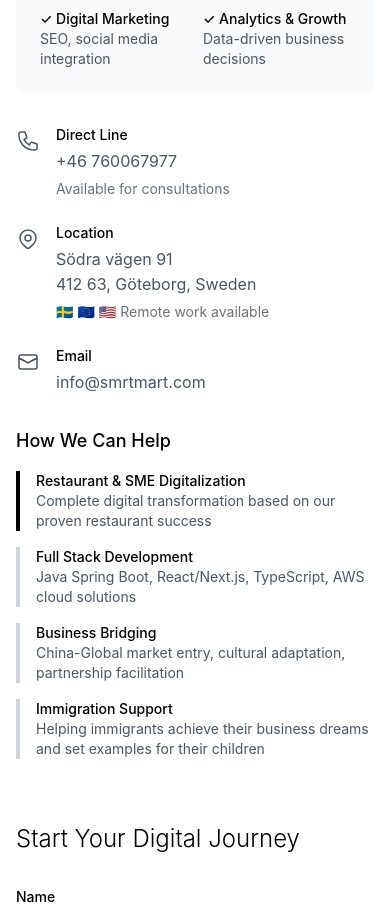
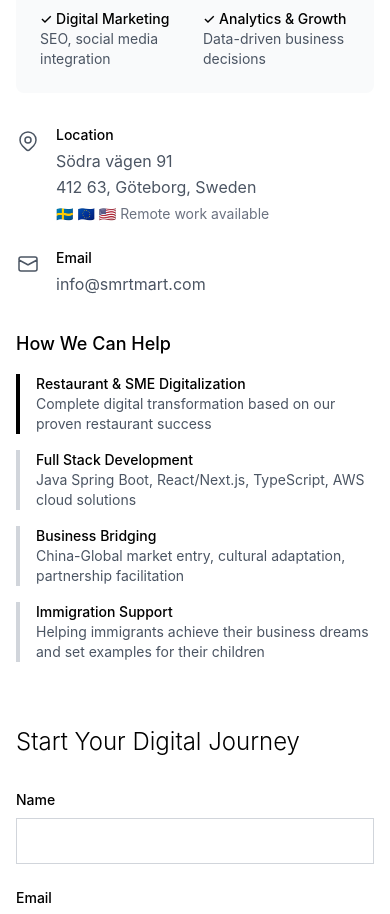
Before and after one commit to bluehawana/smartmart-next-frontend, a Next.js app: page /contact in a window 390 px wide. Shown: the part 780-1694 px from the top of the page. Built offline with nearby package versions, Linux system fonts and the light colour scheme.

Commit message:
Remove phone number from contact information - keep only contact form and email

```diff
--- a/src/app/about/page.tsx
+++ b/src/app/about/page.tsx
@@ -142,12 +142,6 @@
                 <div className="space-y-3">
                   <div className="flex items-center space-x-3">
                     <svg className="w-5 h-5 text-gray-600" fill="none" stroke="currentColor" viewBox="0 0 24 24">
-                      <path strokeLinecap="round" strokeLinejoin="round" strokeWidth={1.5} d="M3 5a2 2 0 012-2h3.28a1 1 0 01.948.684l1.498 4.493a1 1 0 01-.502 1.21l-2.257 1.13a11.042 11.042 0 005.516 5.516l1.13-2.257a1 1 0 011.21-.502l4.493 1.498a1 1 0 01.684.949V19a2 2 0 01-2 2h-1C9.716 21 3 14.284 3 6V5z" />
-                    </svg>
-                    <span className="text-gray-600">+46 760067977</span>
-                  </div>
-                  <div className="flex items-center space-x-3">
-                    <svg className="w-5 h-5 text-gray-600" fill="none" stroke="currentColor" viewBox="0 0 24 24">
                       <path strokeLinecap="round" strokeLinejoin="round" strokeWidth={1.5} d="M3 8l7.89 4.26a2 2 0 002.22 0L21 8M5 19h14a2 2 0 002-2V7a2 2 0 00-2-2H5a2 2 0 00-2 2v10a2 2 0 002 2z" />
                     </svg>
                     <span className="text-gray-600">info@smrtmart.com</span>
--- a/src/app/contact/page.tsx
+++ b/src/app/contact/page.tsx
@@ -74,20 +74,6 @@
               </div>
 
               <div className="space-y-6">
-                {/* Phone */}
-                <div className="flex items-start space-x-4">
-                  <div className="flex-shrink-0 w-6 h-6 mt-1">
-                    <svg className="w-6 h-6 text-gray-600" fill="none" stroke="currentColor" viewBox="0 0 24 24">
-                      <path strokeLinecap="round" strokeLinejoin="round" strokeWidth={1.5} d="M3 5a2 2 0 012-2h3.28a1 1 0 01.948.684l1.498 4.493a1 1 0 01-.502 1.21l-2.257 1.13a11.042 11.042 0 005.516 5.516l1.13-2.257a1 1 0 011.21-.502l4.493 1.498a1 1 0 01.684.949V19a2 2 0 01-2 2h-1C9.716 21 3 14.284 3 6V5z" />
-                    </svg>
-                  </div>
-                  <div>
-                    <h3 className="text-sm font-medium text-black mb-1">Direct Line</h3>
-                    <p className="text-gray-600">+46 760067977</p>
-                    <p className="text-sm text-gray-500 mt-1">Available for consultations</p>
-                  </div>
-                </div>
-
                 {/* Location */}
                 <div className="flex items-start space-x-4">
                   <div className="flex-shrink-0 w-6 h-6 mt-1">
```
Also changed, not shown: src/app/products/page.tsx (line endings or trailing spaces).
